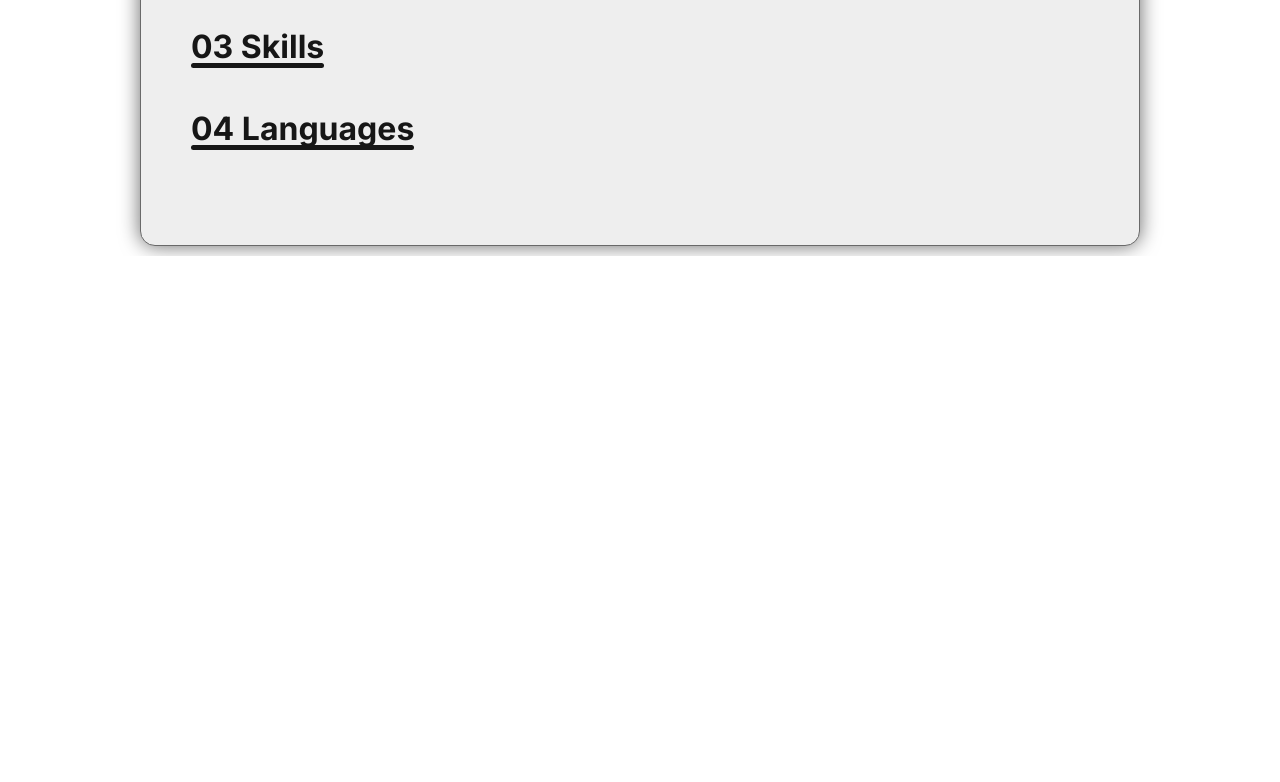
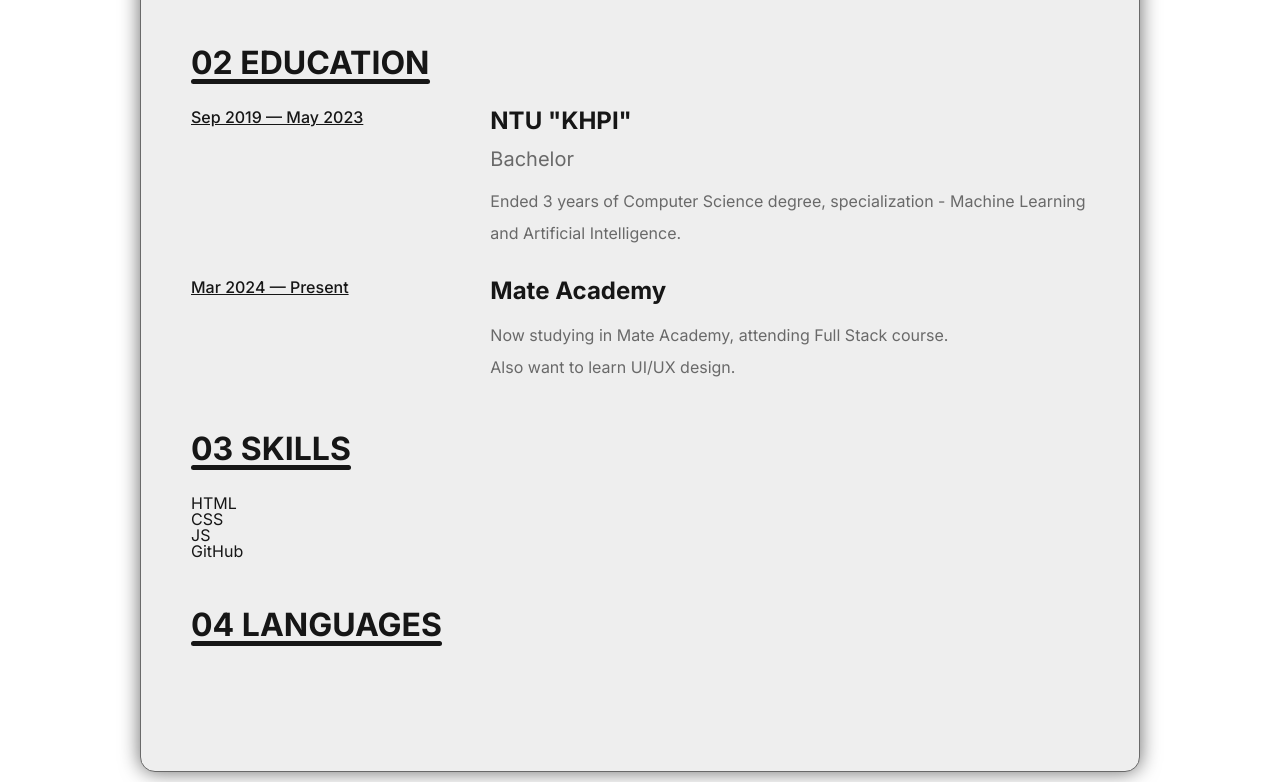
Before and after one commit to PieCyberPie/PieCyberPieCV, a website built with Parcel: page src/index.html in a window 1280 px wide. Shown: the part 706-1488 px from the top of the page. Before the commit the page ends 962 px from the top, so only its background shows below. Built offline with nearby package versions, Linux system fonts and the light colour scheme.

Commit message:
added education section

```diff
--- a/src/index.html
+++ b/src/index.html
@@ -15,6 +15,7 @@
       href="https://fonts.googleapis.com/css2?family=Inter:wght@100..900&display=swap"
       rel="stylesheet"
     />
+    <link rel="shortcut icon" href="./images/favicon.png" type="image/x-icon" />
     <script src="scripts/main.js" defer></script>
   </head>
   <body class="page-body">
@@ -93,14 +94,43 @@
             </ul>
           </div>
         </section>
+
         <section class="about-me__section">
           <h2 class="about-me__section__title">02 Education</h2>
-          <p class="about-me__section__text"></p>
+          <p class="about-me__section__time">Sep 2019 — May 2023</p>
+          <div class="about-me__section__text">
+            <h3 class="about-me__section__text__education-name">NTU "KHPI"</h3>
+            <br />
+            <p id="uni-degree">Bachelor</p>
+            <br />
+            <p class="about-me__section__info">
+              Ended 3 years of Computer Science degree, specialization - Machine
+              Learning and Artificial Intelligence.
+            </p>
+          </div>
+          <p class="about-me__section__time">Mar 2024 — Present</p>
+          <div class="about-me__section__text">
+            <h3 class="about-me__section__text__education-name">
+              Mate Academy
+            </h3>
+            <br />
+            <p class="about-me__section__info">
+              Now studying in Mate Academy, attending Full Stack course.
+              <br />Also want to learn UI/UX design.
+            </p>
+          </div>
         </section>
+
         <section class="about-me__section">
           <h2 class="about-me__section__title">03 Skills</h2>
-          <p class="about-me__section__text"></p>
+          <div class="about-me__skills-container">
+            <p class="about-me__skills-container__skill">HTML</p>
+            <p class="about-me__skills-container__skill">CSS</p>
+            <p class="about-me__skills-container__skill">JS</p>
+            <p class="about-me__skills-container__skill">GitHub</p>
+          </div>
         </section>
+
         <section class="about-me__section">
           <h2 class="about-me__section__title">04 Languages</h2>
           <p class="about-me__section__text"></p>
--- a/src/styles/about-me.scss
+++ b/src/styles/about-me.scss
@@ -1,13 +1,30 @@
 .about-me {
+  &__skills-container {
+    display: grid;
+    &__skill {
+    }
+  }
+
   &__section {
     display: grid;
+    grid-row-gap: 30px;
     grid-template-columns: repeat(6, 1fr);
+
     @include margin-bottom;
+
+    &__time {
+      grid-column: 1/3;
+      font-weight: 500;
+      text-decoration: underline;
+    }
+
     &__title {
+      text-transform: uppercase;
       position: relative;
       font-size: 32px;
       grid-column: span 6;
       width: fit-content;
+
       &::before {
         display: block;
         position: absolute;
@@ -19,16 +36,25 @@
         border-radius: 40px;
       }
     }
+
     &__text {
       grid-column: 3/7;
+      &__education-name {
+        font-size: 24px;
+      }
     }
+
     &__info {
+      color: $secondary-color;
+      line-height: 32px;
       &__list {
         list-style: inside;
-        &__item {
-          margin-block: 10px;
-        }
       }
     }
   }
 }
+
+#uni-degree {
+  font-size: 20px;
+  color: $secondary-color;
+}
--- a/src/styles/main.scss
+++ b/src/styles/main.scss
@@ -5,3 +5,7 @@
 @import "./page";
 @import "./page-body";
 @import "./about-me";
+
+html {
+  scroll-behavior: smooth;
+}
```
Also changed, not shown: src/images/favicon.png (added).
